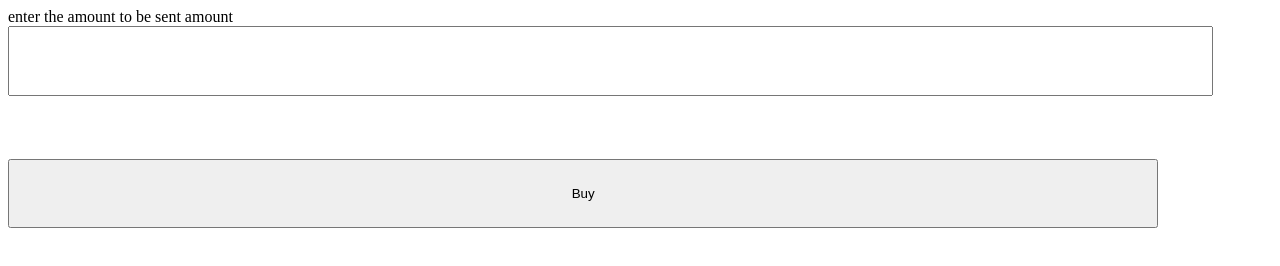
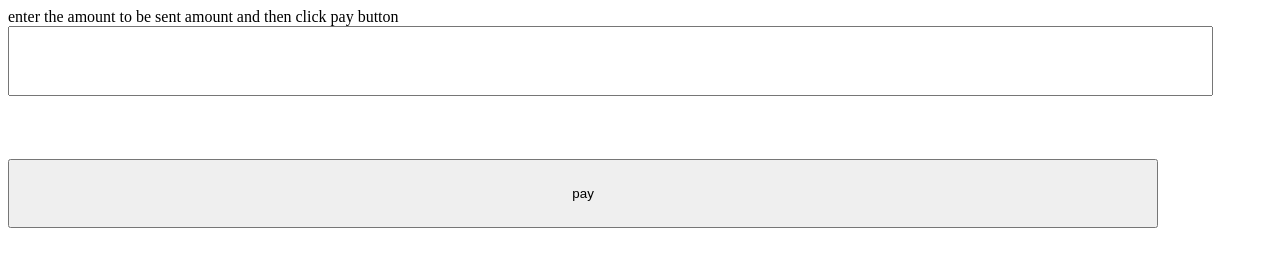
Before and after one commit to Swayam8tiwari/standard-assignment, a website: page index.html in a window 1280 px wide. Drawn offline with Linux system fonts and the light colour scheme.

Commit message:
Update index.html

```diff
--- a/index.html
+++ b/index.html
@@ -17,9 +17,9 @@
 </head>
 <body>
   <form action="/pay" method="post">
-    <label for="amount">enter the amount to be sent amount</label>
+    <label for="amount">enter the amount to be sent amount and then click pay button</label>
     <input type="number" name="amount">
-    <input type="submit" value="Buy">
+    <input type="submit" value="pay">
   </form>
 </body>
 </htm
```
